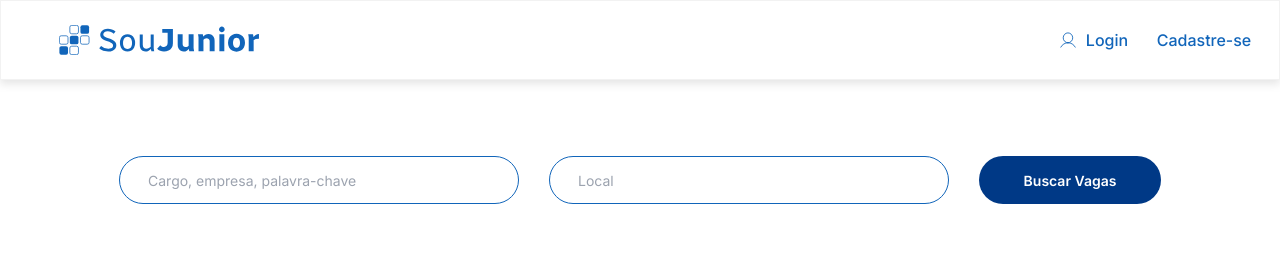
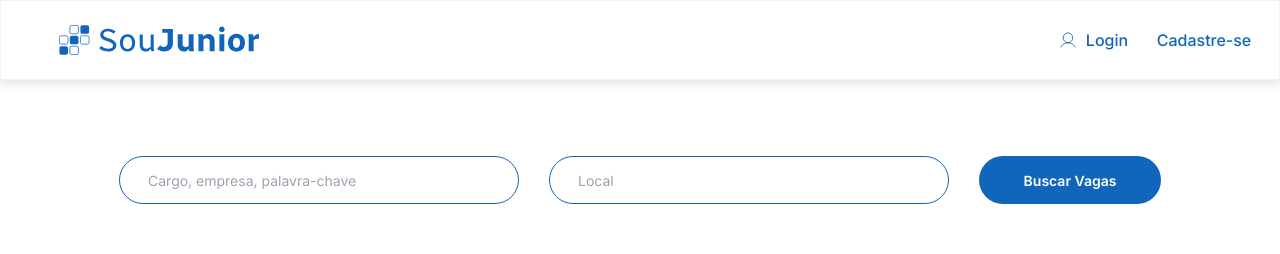
Before and after one commit to SouJunior/vagas-webapp, a React (Create React App) app: page /jobs in a window 1280 px wide. Shown: the top 254 px of the page. Built offline with nearby package versions, Linux system fonts and the light colour scheme; no server answers; a web font is replaced by a local one.

Commit message:
fix: standardized job search button color

```diff
--- a/src/components/FeedVagas/FeedSearch/styles.ts
+++ b/src/components/FeedVagas/FeedSearch/styles.ts
@@ -38,7 +38,7 @@ export const Input = styled.input`
 export const Button = styled.button`
     width: 182px;
     height: 48px;
-    background-color: #003986;
+    background-color: ${({ theme }) => theme.colors.primary};
     border: none;
     border-radius: 40px;
     font-weight: 600;
@@ -48,8 +48,6 @@ export const Button = styled.button`
     transition: all 0.2s ease-in-out;
 
     &:hover {
-        background-color: #fff;
-        color: #003986;
-        border: 1px solid #003986;
+        opacity: 0.8;
     }
 `;
```
